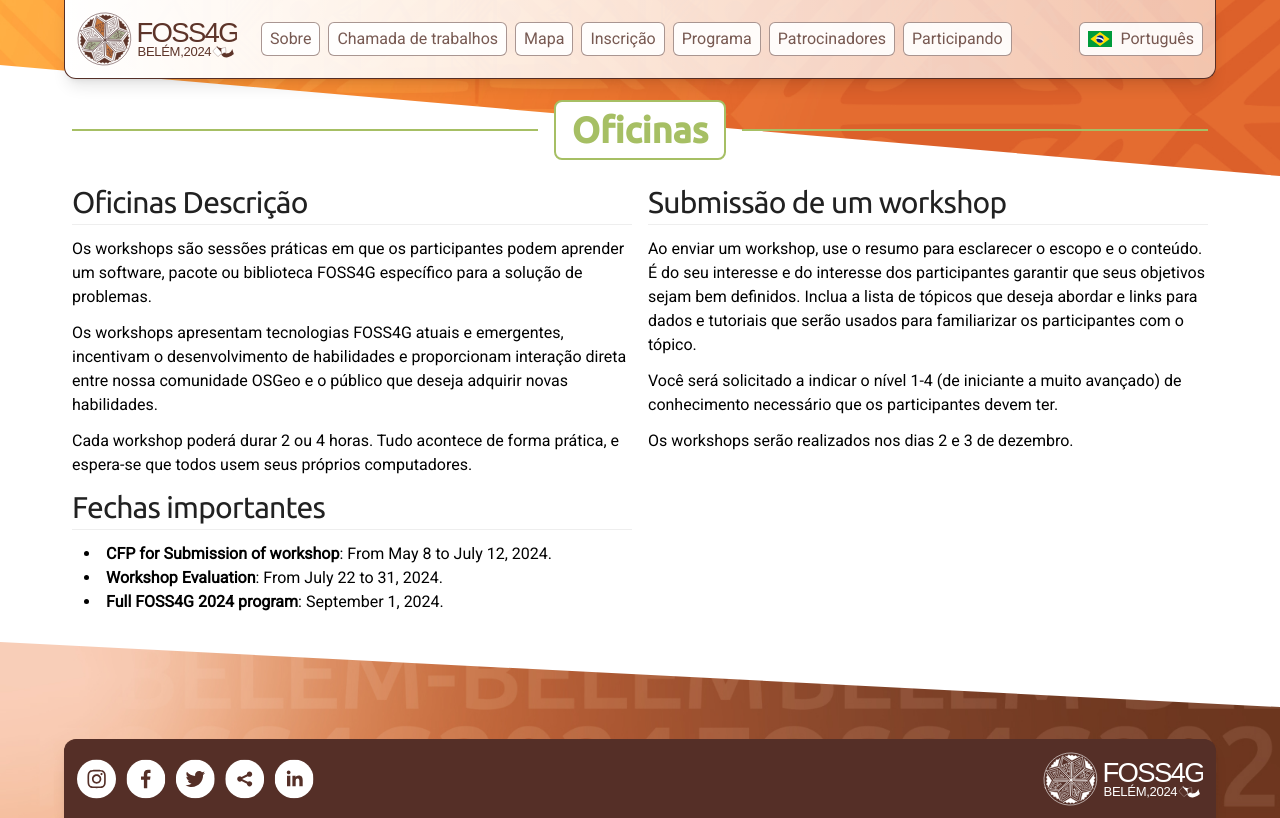
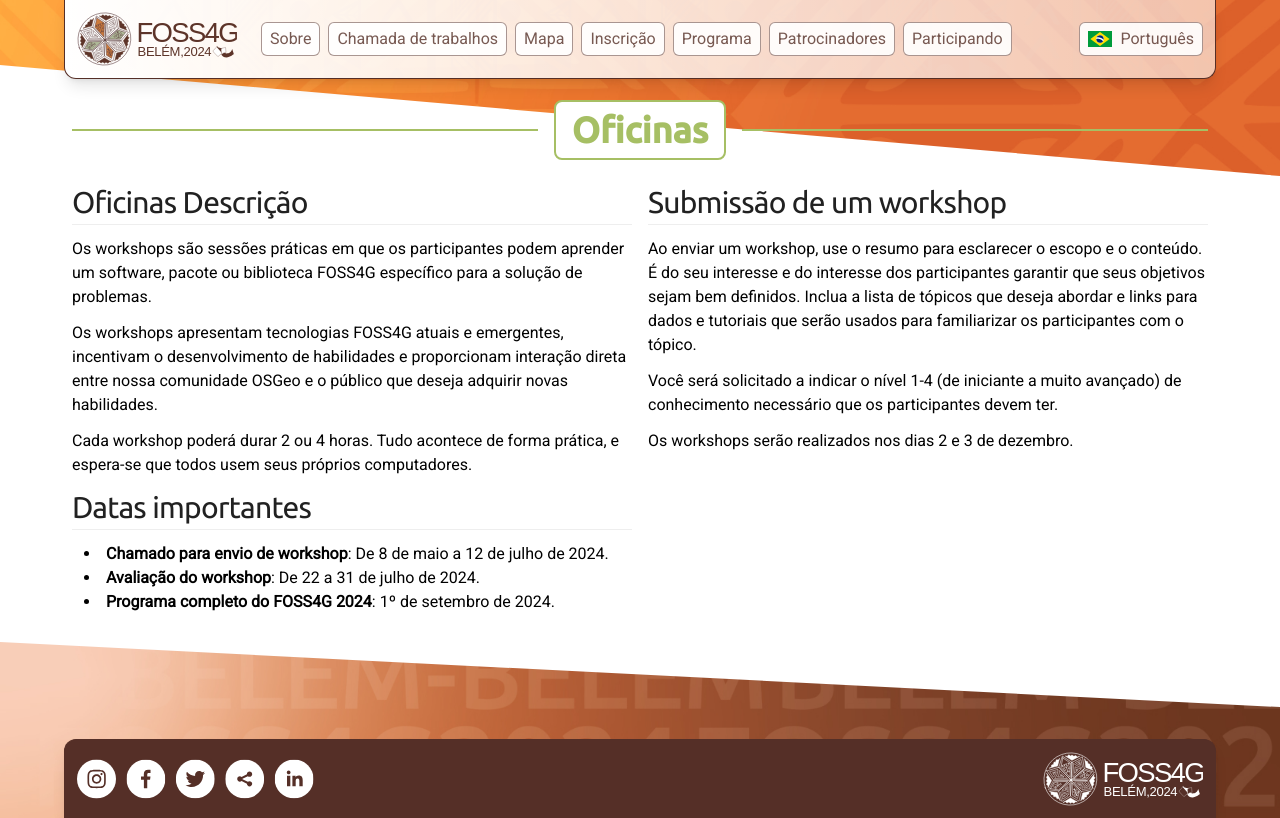
Before and after one commit to FOSS4G-2024-Belem/foss4g-2024-belem.github.io, a Next.js app: page /pt/cfp/oficinas in a window 1280 px wide. Built offline with nearby package versions, Linux system fonts and the light colour scheme.

Commit message:
fix dtas importante CFP general and workshops PT

```diff
--- a/src/pages/en/cfp/workshops.mdx
+++ b/src/pages/en/cfp/workshops.mdx
@@ -27,9 +27,9 @@ export const metadata = {
     #### Deadlines
     ---
 
-    - **Chamado para envio de workshop**: De 8 de maio a 12 de julho de 2024.
-    - **Avaliação do workshop**: De 22 a 31 de julho de 2024.
-    - **Programa completo do FOSS4G 2024**: 1º de setembro de 2024.
+    - **CFP for Submission of workshop**: From May 8 to July 12, 2024.
+    - **Workshop Evaluation**: From July 22 to 31, 2024.
+    - **Full FOSS4G 2024 program**: September 1, 2024.
 
     </div>
     <div>
--- a/src/pages/pt/cfp/oficinas.mdx
+++ b/src/pages/pt/cfp/oficinas.mdx
@@ -26,12 +26,12 @@ export const metadata = {
     Cada workshop poderá durar 2 ou 4 horas. Tudo acontece de forma prática, e espera-se que todos usem seus próprios computadores.
 
 
-    #### Fechas importantes
+    #### Datas importantes
     ---
 
-    - **CFP for Submission of workshop**: From May 8 to July 12, 2024.
-    - **Workshop Evaluation**: From July 22 to 31, 2024.
-    - **Full FOSS4G 2024 program**: September 1, 2024.
+    - **Chamado para envio de workshop**: De 8 de maio a 12 de julho de 2024.
+    - **Avaliação do workshop**: De 22 a 31 de julho de 2024.
+    - **Programa completo do FOSS4G 2024**: 1º de setembro de 2024.
 
     </div>
     <div>
```
